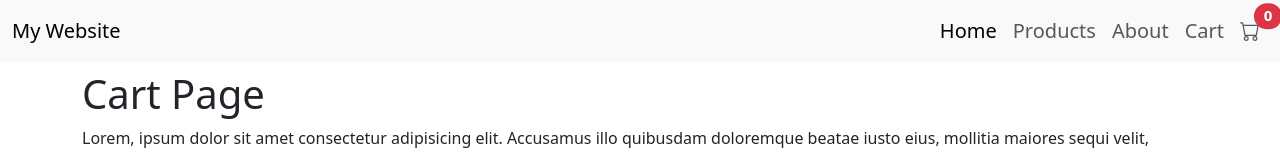
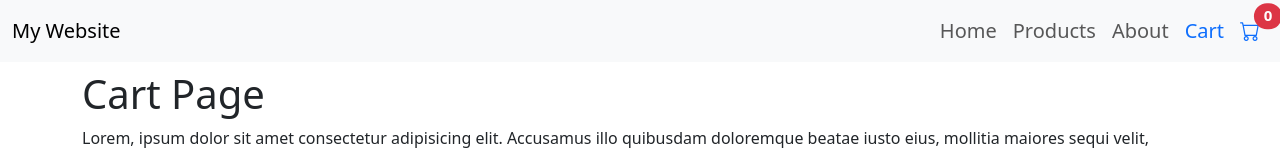
Before and after one commit to eminbasbayan/sbm-react-egitimi3, a React (Vite) app: page /cart in a window 1280 px wide. Shown: the top 154 px of the page. Built offline with nearby package versions, Linux system fonts and the light colour scheme.

Commit message:
NavLink component

```diff
--- a/src/components/Layout/Header.jsx
+++ b/src/components/Layout/Header.jsx
@@ -1,5 +1,5 @@
 import { useContext } from "react";
-import { Link } from "react-router-dom";
+import { NavLink } from "react-router-dom";
 import { CartContext } from "../../context/CartContext";
 
 const Header = () => {
@@ -18,34 +18,39 @@
           <div className="collapse navbar-collapse" id="navbarNav">
             <ul className="navbar-nav ms-auto fs-5">
               <li className="nav-item">
-                <Link className="nav-link active" to="/">
+                <NavLink
+                  className={({ isActive }) =>
+                    isActive ? "nav-link active red" : "nav-link"
+                  }
+                  to="/"
+                >
                   Home
-                </Link>
+                </NavLink>
               </li>
               <li className="nav-item">
-                <Link className="nav-link" to="/products">
+                <NavLink className="nav-link" to="/products">
                   Products
-                </Link>
+                </NavLink>
               </li>
               <li className="nav-item">
-                <Link className="nav-link" to="/about">
+                <NavLink className="nav-link" to="/about">
                   About
-                </Link>
+                </NavLink>
               </li>
               <li className="nav-item">
-                <Link className="nav-link" to="/cart">
+                <NavLink className="nav-link" to="/cart">
                   Cart
-                </Link>
+                </NavLink>
               </li>
               <li className="nav-item">
-                <Link className="nav-link position-relative" to="/cart">
+                <NavLink className="nav-link position-relative" to="/cart">
                   <i className="bi bi-cart"></i>
 
                   <span className="position-absolute top-4 start-100 translate-middle badge rounded-pill bg-danger">
                     {cartItems.length}
                     <span className="visually-hidden">unread messages</span>
                   </span>
-                </Link>
+                </NavLink>
               </li>
             </ul>
           </div>
--- a/src/index.css
+++ b/src/index.css
@@ -1,3 +1,11 @@
-.app{
-    padding-top: 70px;
+.app {
+  padding-top: 70px;
 }
+
+.active {
+  color: #0d6efd !important;
+}
+
+.red{
+    color: red !important;
+}
```
